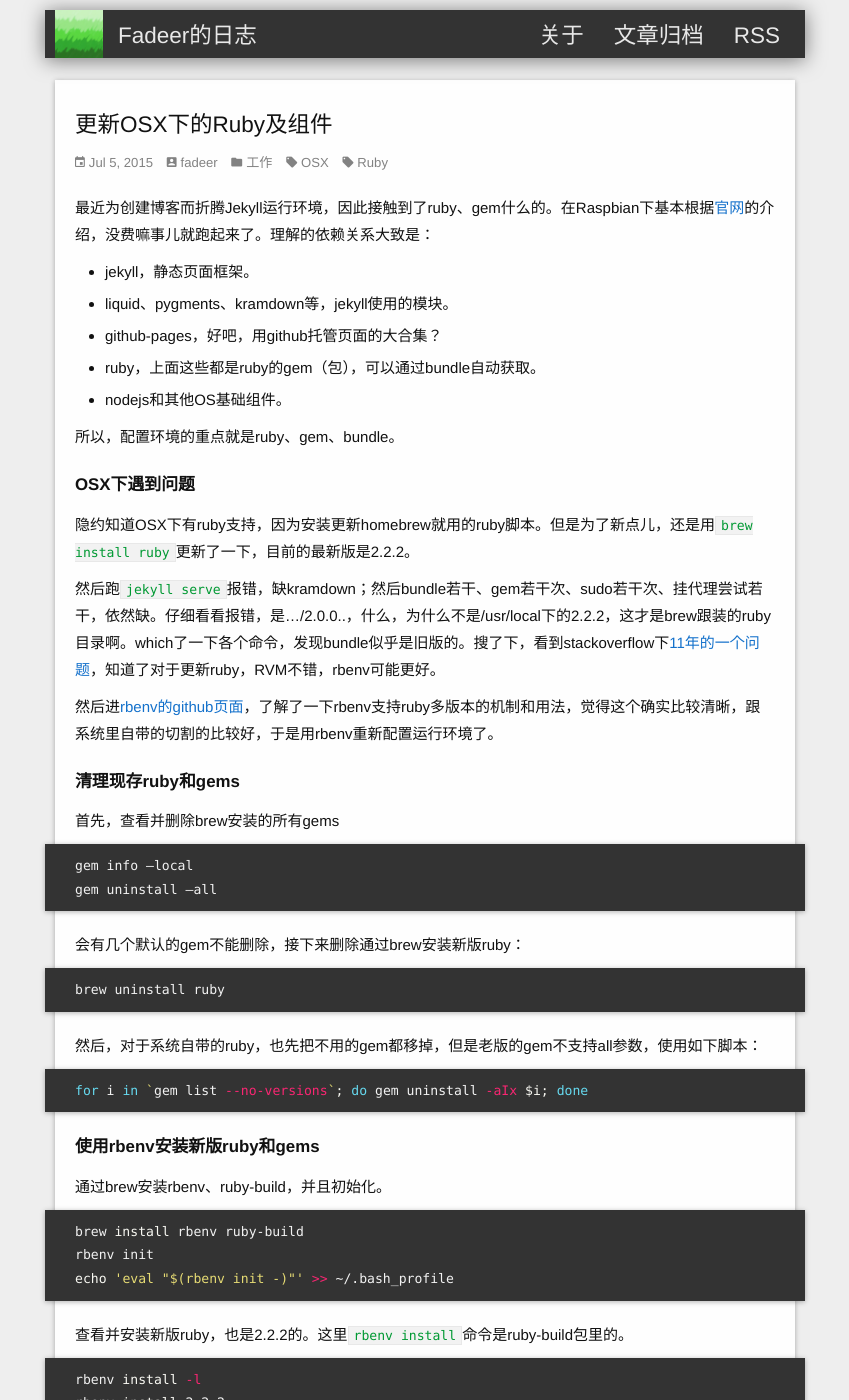
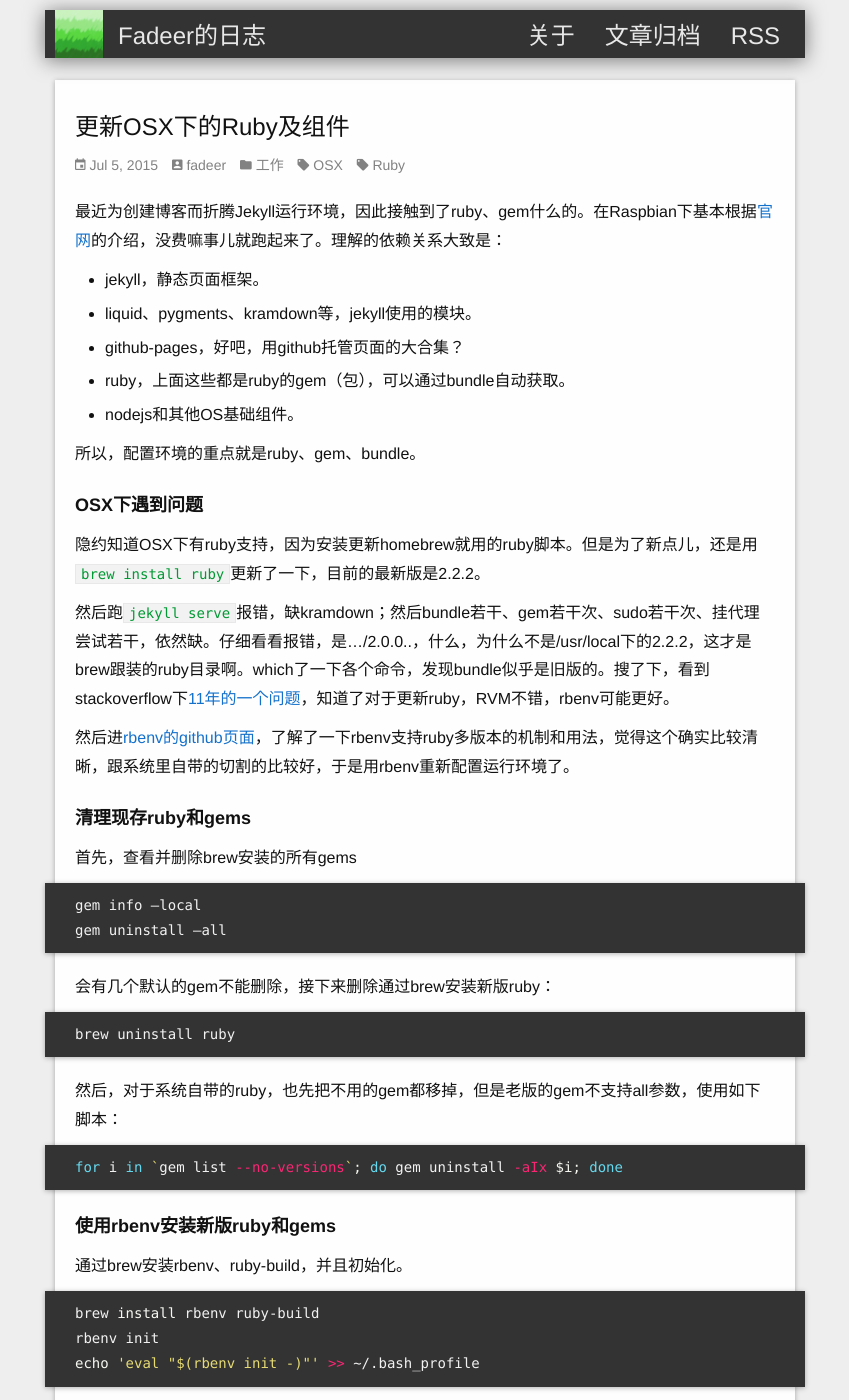
Before and after one commit to fadeer/fadeer.github.io, a Jekyll site: the page built from _posts/2015-07-05-upgrade-ruby-in-osx.markdown, in a window 1280 px wide and 1400 px high. Shown: the whole window, without its empty margins (215-1064 px from the left). Built offline with Jekyll 4.4.1, drawn with Linux system fonts in a browser that asks for light colours.

Commit message:
update post

```diff
--- a/css/main.scss
+++ b/css/main.scss
@@ -10,7 +10,7 @@ $font-default:	"Helvetica Neue","Microsoft YaHei", "WenQuanYi Micro Hei",Arial,
 $font-mono:	Monaco, Menlo, Consolas, Courier New, "Heiti SC", STHeiti, "Microsoft Yahei", monospace;
 
 $base-font-family: $font-default;
-$base-font-size:   15px;
+$base-font-size:   16px;
 
 $title-font-size:  $base-font-size * 1.5; //24px
 $hh-font-size: $base-font-size * 1.125; //18px
```
